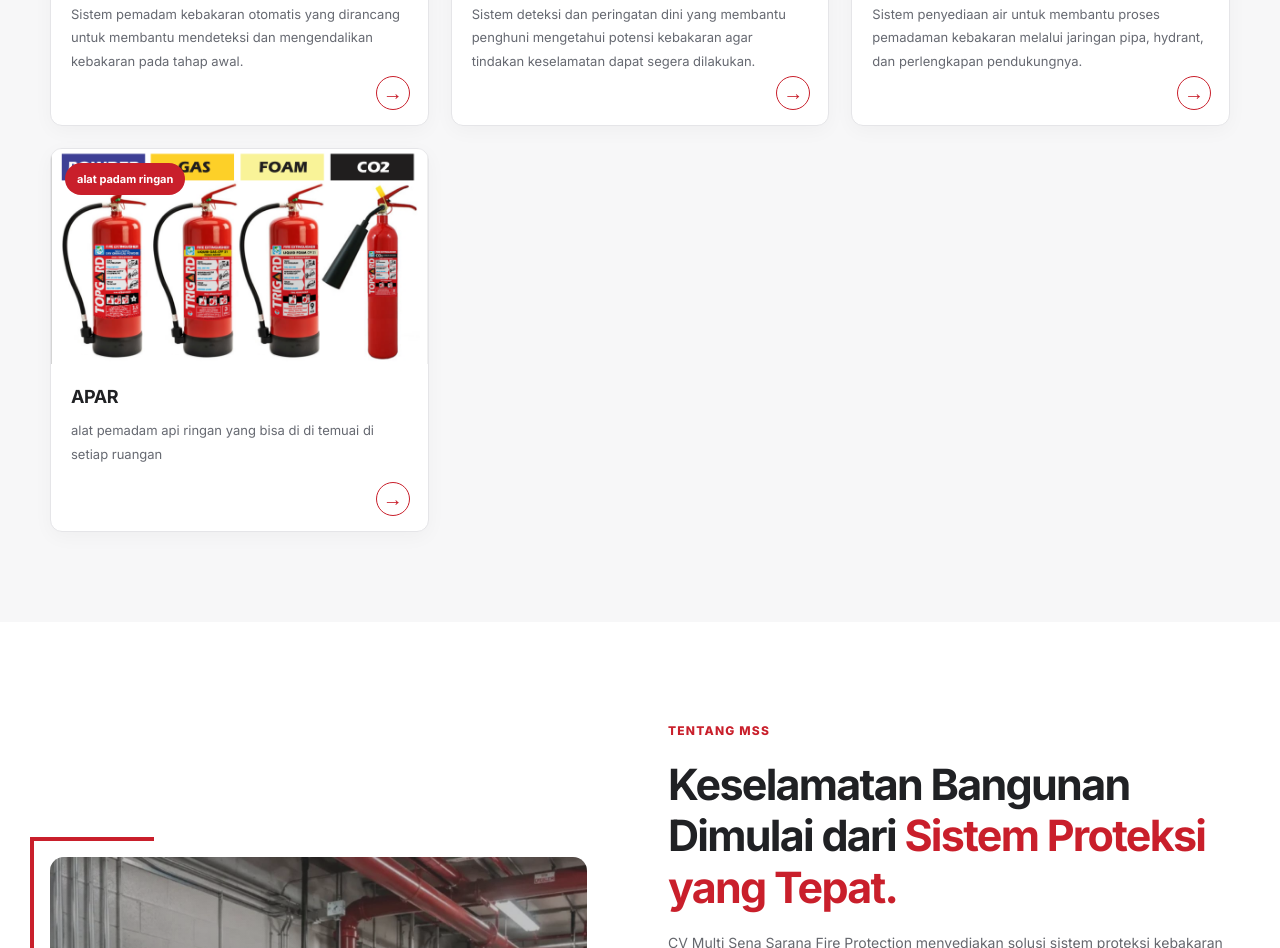
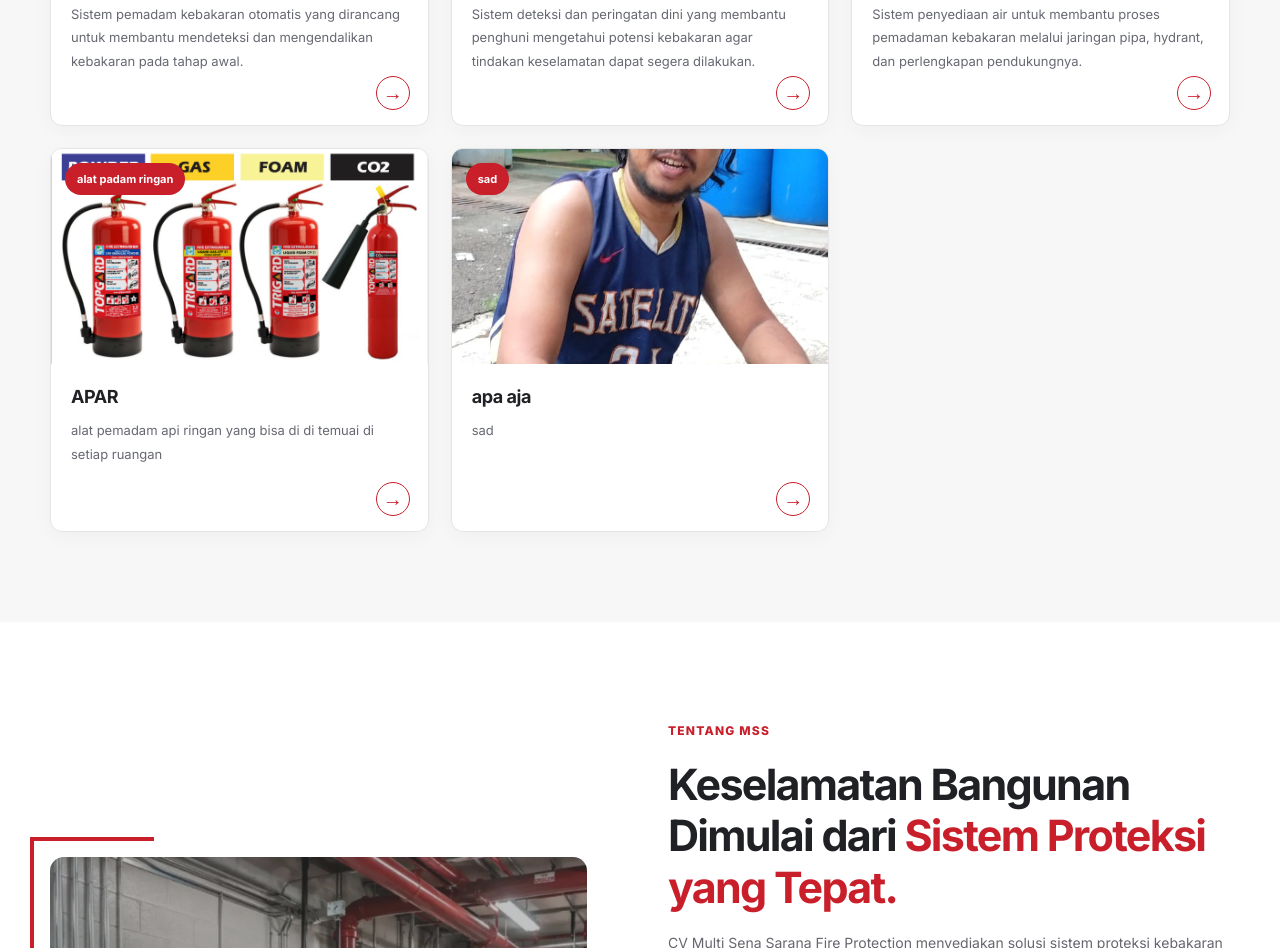
Before and after one commit to febrianahmadfatoni15-boop/mss-fire-protection, a website: page index.html in a window 1280 px wide. Shown: the part 1603-2551 px from the top of the page. Drawn offline with Linux system fonts and the light colour scheme.

Commit message:
Perbarui situs dari dashboard admin

```diff
--- a/index.html
+++ b/index.html
@@ -13,7 +13,8 @@
   <meta property="og:title" content="MSS Fire Protection | CV Multi Sena Sarana">
   <meta property="og:description" content="Instalasi, inspeksi, dan perawatan sistem proteksi kebakaran untuk bangunan Anda.">
   <!-- Gunakan URL HTTPS absolut untuk og:image dan tambahkan og:url setelah domain publik tersedia. -->
-  <meta property="og:image" content="images/hero-fire-protection.jpg">
+  <meta property="og:url" content="https://febrianahmadfatoni15-boop.github.io/mss-fire-protection/">
+  <meta property="og:image" content="https://febrianahmadfatoni15-boop.github.io/mss-fire-protection/images/hero-fire-protection.jpg">
   <meta property="og:image:alt" content="Ruang pompa dan panel sistem proteksi kebakaran">
   <meta name="twitter:card" content="summary_large_image">
   <link rel="icon" type="image/png" sizes="64x64" href="images/favicon.png">
@@ -156,6 +157,7 @@
 
 
 
+
       <article class="product-card">
         <div class="product-image">
           <img src="images/Sprinkler.jpg" alt="Sprinkler System" loading="lazy">
@@ -203,6 +205,19 @@
           <a href="#kontak" class="product-link" data-product="APAR" aria-label="Konsultasi produk APAR">→</a>
         </div>
       </article>
+
+      <article class="product-card">
+        <div class="product-image">
+          <img src="images/unggahan-eddde360-6ef1-48e7-acae-36963190bfd9.jpg" alt="sad" loading="lazy">
+          <span class="product-badge">sad</span>
+        </div>
+        <div class="product-body">
+          <h3>apa aja</h3>
+          <p>sad</p>
+          <a href="#kontak" class="product-link" data-product="apa aja" aria-label="Konsultasi produk apa aja">→</a>
+        </div>
+      </article>
+
 
 
 
@@ -401,7 +416,7 @@
         <h3>Ceritakan kebutuhan Anda</h3><p class="form-intro">Isi form berikut untuk menyiapkan pesan konsultasi.</p>
         <label for="name">Nama lengkap</label><input id="name" name="name" autocomplete="name" placeholder="Nama Anda" required data-required-message="Silakan isi nama lengkap Anda.">
         <label for="company">Perusahaan / instansi <span>(opsional)</span></label><input id="company" name="company" autocomplete="organization" placeholder="Nama perusahaan">
-        <label for="service">Produk atau layanan</label><select id="service" name="service" required data-required-message="Silakan pilih produk atau layanan."><option value="">Pilih kebutuhan</option><option data-catalog-option value="Sprinkler System">Sprinkler System</option><option data-catalog-option value="Fire Alarm System">Fire Alarm System</option><option data-catalog-option value="Hydrant System">Hydrant System</option><option>APAR</option><option>Fire Pump</option><option>Inspeksi &amp; Maintenance</option><option>Konsultasi lainnya</option></select>
+        <label for="service">Produk atau layanan</label><select id="service" name="service" required data-required-message="Silakan pilih produk atau layanan."><option value="">Pilih kebutuhan</option><option data-catalog-option value="Sprinkler System">Sprinkler System</option><option data-catalog-option value="Fire Alarm System">Fire Alarm System</option><option data-catalog-option value="Hydrant System">Hydrant System</option><option data-catalog-option value="apa aja">apa aja</option><option>APAR</option><option>Fire Pump</option><option>Inspeksi &amp; Maintenance</option><option>Konsultasi lainnya</option></select>
         <label for="message">Ceritakan kebutuhan Anda</label><textarea id="message" name="message" rows="4" placeholder="Contoh: kebutuhan fire alarm untuk gedung kantor..." required data-required-message="Silakan ceritakan kebutuhan Anda."></textarea>
         <button class="btn btn-primary submit-btn" type="submit">Kirim via WhatsApp <span>↗</span></button>
         <small class="form-note">Pesan akan dibuka di WhatsApp Anda untuk dikirim setelah diperiksa.</small>
```
